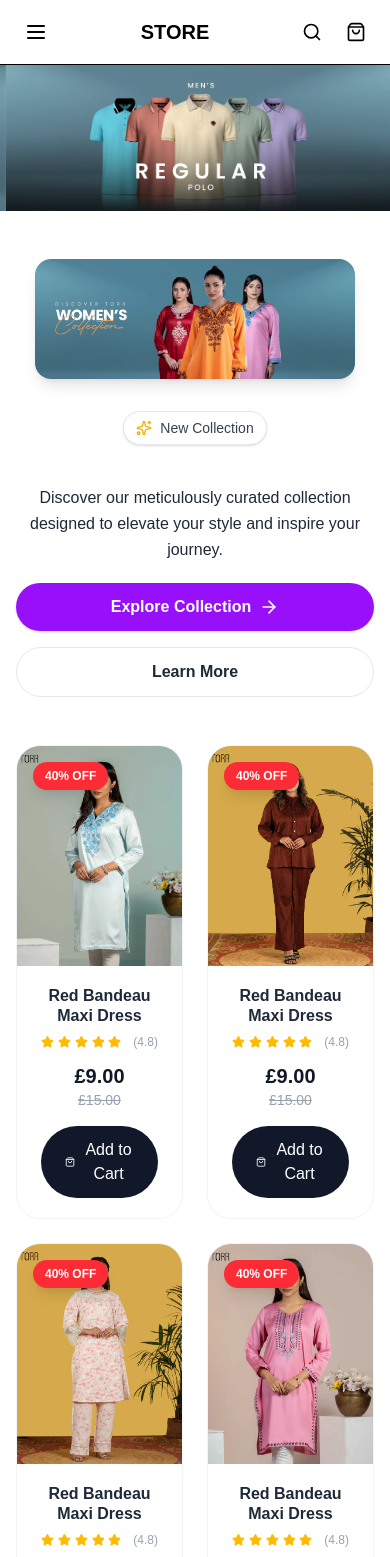
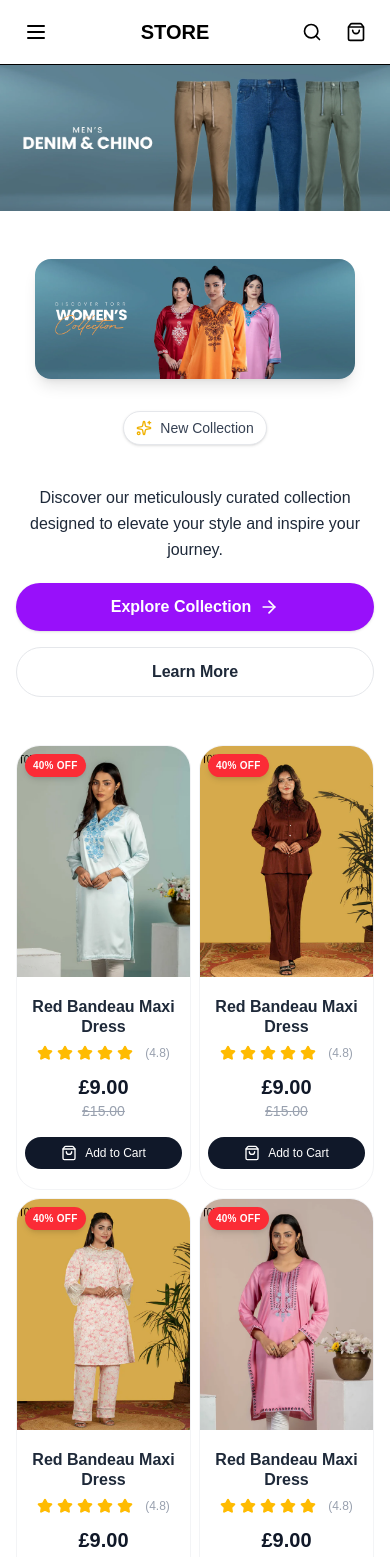
Before and after one commit to Muhtadi23/h-m-fashion, a Next.js app: page / in a window 390 px wide. Shown: the top 1557 px of the page. Built offline with nearby package versions, Linux system fonts and the light colour scheme.

Commit message:
responsive checking

```diff
--- a/src/app/globals.css
+++ b/src/app/globals.css
@@ -1,10 +1,7 @@
 @import "tailwindcss";
 
 /* for heading main and secondary color */
-
 :root {
-  /* --background: #ffffff;
-  --foreground: #171717; */
   --main: #101829;
   --secondary: #1e2939;
   --gray-600: #4a5565;
@@ -13,7 +10,7 @@
   --red: #fb2c36;
   --amber: #ffbb00;
   --purple: #9810fa;
-  --purple-dark:
+  /* --purple-dark:  */
 }
 
 @theme {
@@ -26,15 +23,9 @@
   --color-amber: var(--amber);
 }
 
-@media (prefers-color-scheme: dark) {
-  :root {
-    /* --background: #0a0a0a;
-    --foreground: #ededed; */
-  }
-}
 
 body {
-  background: var(--background);
+  background: var(--white);
   color: var(--foreground);
   font-family: Arial, Helvetica, sans-serif;
 }
--- a/src/app/layout.js
+++ b/src/app/layout.js
@@ -1,8 +1,7 @@
 import { Geist, Geist_Mono } from "next/font/google";
 import "./globals.css";
-// import Navbar from "@/components/common/Navbar/Navbar";
 import Nav from "@/components/common/Navbar/Nav";
-import Navbar from "@/components/common/Navbar/Nav";
+// import Navbar from "@/components/common/Navbar/Nav";
 
 const geistSans = Geist({
   variable: "--font-geist-sans",
@@ -15,8 +14,8 @@ const geistMono = Geist_Mono({
 });
 
 export const metadata = {
-  title: "Create Next App",
-  description: "Generated by create next app",
+  title: "HM Fashion",
+  description: "A Bangladeshi Fashion Brand",
 };
 
 export default function RootLayout({ children }) {
--- a/src/app/page.js
+++ b/src/app/page.js
@@ -8,7 +8,7 @@ export default function Home() {
       <Slider />
       <div className="mt-4" >
         <CategoryBanner imageSrc={"/women_sBanner.webp"} />
-        <div className='grid grid-cols-2 sm:grid-cols-3 lg:grid-cols-4 gap-6 p-4'>
+        <div className='grid grid-cols-2 sm:grid-cols-3 lg:grid-cols-4 gap-2 p-4'>
           <ProductCard image={"/productWoman4.webp"} image2={"/productWoman44.webp"} />
           <ProductCard image={"/productWoman1.webp"} image2={"/productWoman11.webp"} />
           <ProductCard image={"/productWoman2.webp"} image2={"/productWoman22.webp"} />
@@ -16,8 +16,7 @@ export default function Home() {
         </div>
       </div>
       <div className="mt-4" >
-        <CategoryBanner imageSrc={"/Men_s-Regular-T.webp"} />
-        <div className='grid grid-cols-1 sm:grid-cols-2 lg:grid-cols-4 gap-6 p-4'>
+        <div className='grid grid-cols-2 sm:grid-cols-3 lg:grid-cols-4 gap-2 p-4'>
           <ProductCard image={"/img1r.png"} />
           <ProductCard image={"/img2.jpg"} />
           <ProductCard image={"/img3.jpg"} />
@@ -26,7 +25,7 @@ export default function Home() {
       </div>
       <div className="mt-4" >
         <CategoryBanner imageSrc={"/kids.webp"} />
-        <div className='grid grid-cols-1 sm:grid-cols-2 lg:grid-cols-4 gap-6 p-4'>
+        <div className='grid grid-cols-2 sm:grid-cols-3 lg:grid-cols-4 gap-2 p-4'>
           <ProductCard image={"/kids1.webp"} />
           <ProductCard image={"/kids2.webp"} />
           <ProductCard image={"/kids3.webp"} />
--- a/src/components/ui/AddToCartButton/AddToCartButton.jsx
+++ b/src/components/ui/AddToCartButton/AddToCartButton.jsx
@@ -1,12 +1,31 @@
 'use client';
-import React, { useState } from 'react';
+import React from 'react';
 import { ShoppingBag } from 'lucide-react';
 
 const AddToCartButton = () => {
     return (
-        <button className="w-full bg-main-gray hover:bg-secondary-gray text-white font-medium px-6 py-3 rounded-full transition-all duration-300 transform hover:scale-[1.02] hover:shadow-lg active:scale-[0.98] flex items-center justify-center gap-2 group/btn">
-            <ShoppingBag className="w-4 h-4 transition-transform duration-300 group-hover/btn:scale-110" />
-            <span>Add to Cart</span>
+        <button
+            className="
+                w-full
+                bg-main-gray hover:bg-secondary-gray
+                text-white font-medium
+                px-3 py-2 sm:px-4 sm:py-3 md:px-6 md:py-2 lg:px-8 lg:py-3
+                rounded-full
+                transition-all duration-300 transform
+                hover:scale-[1.02] hover:shadow-lg active:scale-[0.98]
+                flex items-center justify-center gap-2 group/btn
+            "
+        >
+            <ShoppingBag
+                className="
+                    w-4 h-4 sm:w-5 sm:h-5 md:w-5 md:h-5
+                    transition-transform duration-300
+                    group-hover/btn:scale-110
+                "
+            />
+            <span className="text-xs sm:text-sm md:text-base lg:text-lg whitespace-nowrap">
+                Add to Cart
+            </span>
         </button>
     );
 };
--- a/src/components/ui/DiscountSaleBadge/DiscountSaleBadge.jsx
+++ b/src/components/ui/DiscountSaleBadge/DiscountSaleBadge.jsx
@@ -2,7 +2,18 @@ import React from 'react';
 
 const DiscountSaleBadge = () => {
     return (
-        <div className="absolute top-4 left-4 bg-red text-white text-xs font-bold px-3 py-1.5 rounded-full shadow-lg">
+        <div
+            className="
+    absolute top-2 left-2 sm:top-4 sm:left-4
+    bg-red text-white
+    text-[10px] sm:text-xs md:text-sm font-bold
+    px-2 sm:px-3 md:px-4
+    py-1 sm:py-1.5
+    rounded-full
+    shadow-md sm:shadow-lg
+    tracking-wide
+  "
+        >
             40% OFF
         </div>
     );
--- a/src/components/ui/ProductCard/ProductCard.jsx
+++ b/src/components/ui/ProductCard/ProductCard.jsx
@@ -38,7 +38,7 @@ const ProductCard = ({ image, image2 }) => {
                 </div>
 
                 {/* Product Info */}
-                <div className="px-6 py-5 text-center relative">
+                <div className="px-2 py-5 text-center relative">
                     {/* Product Name */}
                     <h3 className="text-secondary-gray font-semibold text-base mb-2 leading-tight transition-colors duration-300 group-hover:text-black">
                         Red Bandeau Maxi Dress
```
